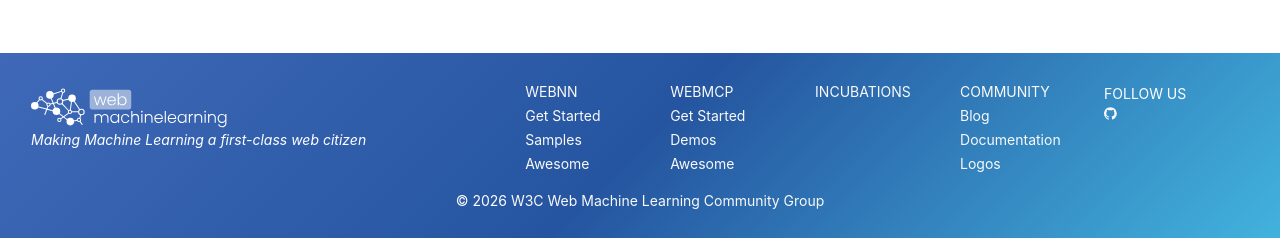
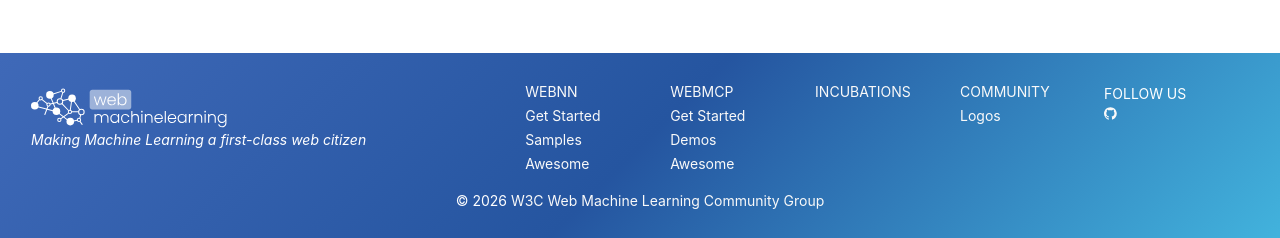
Before and after one commit to webmachinelearning/webmachinelearning.github.io, a Jekyll site: the page built from index.md, in a window 1280 px wide. Shown: the part 789-1027 px from the top of the page. Built offline with Jekyll 4.4.1, drawn with Linux system fonts in a browser that asks for light colours.

Commit message:
Remove Blog and Documentation links from footer

```diff
--- a/_includes/footer.html
+++ b/_includes/footer.html
@@ -31,8 +31,6 @@
           </ul>
           <ul>
             <li><a class="footer_link underline up" href="{{ 'community' | relative_url }}">Community</a></li>
-            <li><a class="footer_link underline" href="{{ 'blog' | relative_url }}">Blog</a></li>
-            <li><a class="footer_link underline" href="{{ 'doc' | relative_url }}">Documentation</a>
             <!-- <li><a class="footer_link underline" href="{{ 'faq' | relative_url }}">FAQ</a> -->
             <li><a class="footer_link underline" href="{{ 'logos' | relative_url }}">Logos</a>
             </li>
```
